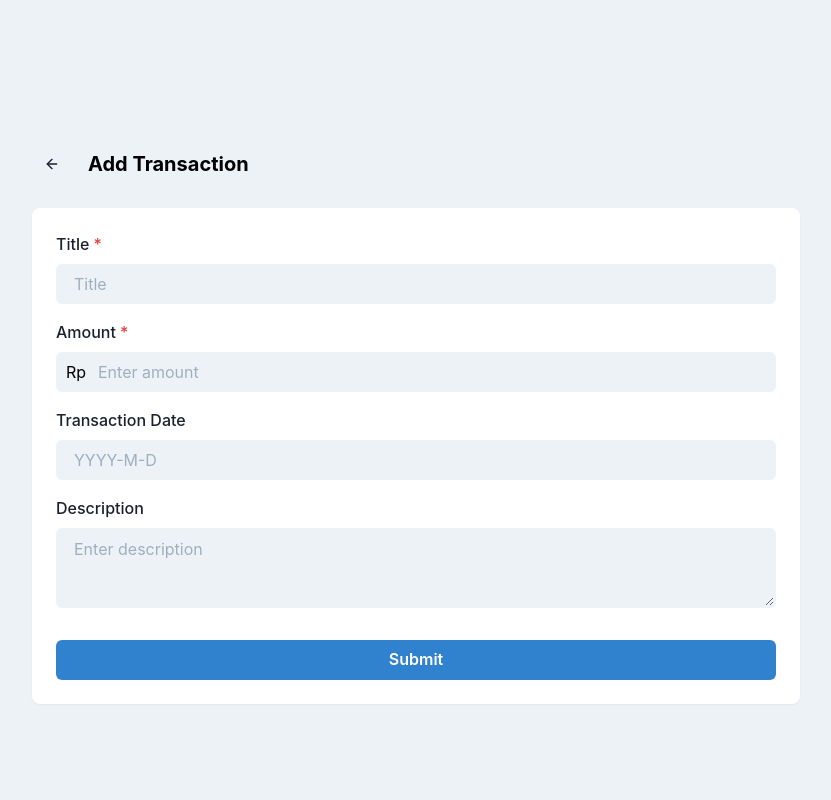
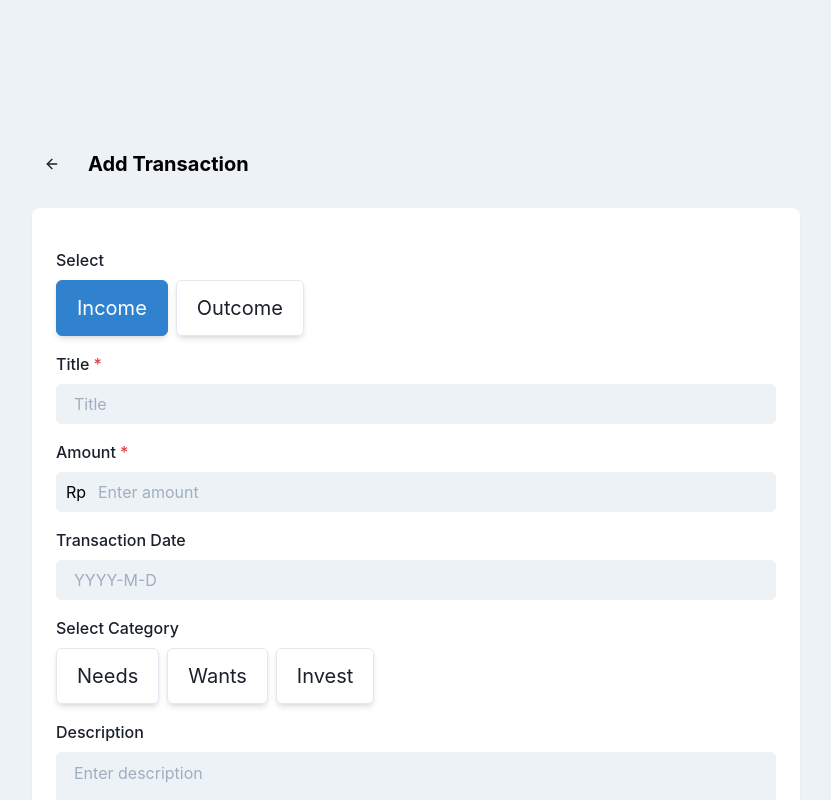
Before and after one commit to seagalputra/silver, a React (Create React App) app: page /transaction/add in a window 1280 px wide. Shown: the top 800 px of the page, without its empty margins (224-1055 px from the left). Built offline with nearby package versions, Linux system fonts and the light colour scheme.

Commit message:
Adding radio button

```diff
--- a/src/AddTransaction.tsx
+++ b/src/AddTransaction.tsx
@@ -12,12 +12,62 @@ import {
   IconButton,
   Flex,
   Tooltip,
+  useRadio,
+  UseRadioProps,
+  useRadioGroup,
+  HStack,
 } from "@chakra-ui/react";
 import DayPickerInput from "react-day-picker/DayPickerInput";
 import { FiArrowLeft } from "react-icons/fi";
 import { Link } from "react-router-dom";
 
-const AddTransaction: React.FC<{}> = () => {
+type RadioCardProps = {
+  children?: React.ReactNode;
+};
+
+const RadioCard = (props: RadioCardProps & UseRadioProps): JSX.Element => {
+  const { getInputProps, getCheckboxProps } = useRadio(props);
+
+  const input = getInputProps();
+  const checkbox = getCheckboxProps();
+
+  return (
+    <Box as="label">
+      <input {...input} />
+      <Box
+        {...checkbox}
+        cursor="pointer"
+        borderWidth="1px"
+        borderRadius="md"
+        boxShadow="md"
+        _checked={{
+          bg: "blue.500",
+          color: "white",
+          borderColor: "blue.500",
+        }}
+        _focus={{
+          boxShadow: "outline",
+        }}
+        px={5}
+        py={3}
+      >
+        {props.children}
+      </Box>
+    </Box>
+  );
+};
+
+const AddTransaction = (): JSX.Element => {
+  const transactionCategory = ["Needs", "Wants", "Invest"];
+  const transactionStatus = ["Income", "Outcome"];
+
+  const { getRootProps, getRadioProps } = useRadioGroup({
+    name: "transactionStatus",
+    defaultValue: "Income",
+    onChange: console.log,
+  });
+  const group = getRootProps();
+
   return (
     <Center fontSize="xl" margin="36" flexDirection="column">
       <Box maxW="3xl" w="full">
@@ -41,7 +91,23 @@ const AddTransaction: React.FC<{}> = () => {
         mt="6"
       >
         <Box p="6">
-          <FormControl id="title" isRequired>
+          <FormControl id="transactionCategory" mt="4">
+            <FormLabel>Select </FormLabel>
+            <HStack {...group}>
+              {transactionStatus.map((value) => {
+                const radio = getRadioProps({
+                  value,
+                  enterKeyHint: "defaultValue",
+                });
+                return (
+                  <RadioCard key={value} {...radio}>
+                    {value}
+                  </RadioCard>
+                );
+              })}
+            </HStack>
+          </FormControl>
+          <FormControl id="title" isRequired mt="4">
             <FormLabel>Title</FormLabel>
             <Input placeholder="Title" variant="filled" />
           </FormControl>
@@ -59,6 +125,22 @@ const AddTransaction: React.FC<{}> = () => {
           <FormControl id="transactionDate" mt="4">
             <FormLabel>Transaction Date</FormLabel>
             <DayPickerInput onDayChange={(day) => console.log(day)} />
+          </FormControl>
+          <FormControl id="transactionCategory" mt="4">
+            <FormLabel>Select Category</FormLabel>
+            <HStack {...group}>
+              {transactionCategory.map((value) => {
+                const radio = getRadioProps({
+                  value,
+                  enterKeyHint: "defaultValue",
+                });
+                return (
+                  <RadioCard key={value} {...radio}>
+                    {value}
+                  </RadioCard>
+                );
+              })}
+            </HStack>
           </FormControl>
           <FormControl id="description" mt="4">
             <FormLabel>Description</FormLabel>
--- a/src/AppRoute.tsx
+++ b/src/AppRoute.tsx
@@ -6,7 +6,7 @@ import FallbackProgress from "./FallbackProgress";
 const Dashboard = lazy(() => import("./Dashboard"));
 const AddTransaction = lazy(() => import("./AddTransaction"));
 
-const AppRoute: React.FC<{}> = () => (
+const AppRoute = (): JSX.Element => (
   <Router>
     <Suspense
       fallback={
--- a/src/Dashboard.tsx
+++ b/src/Dashboard.tsx
@@ -33,7 +33,7 @@ const RECENT_TRANSACTIONS = gql`
   }
 `;
 
-const Dashboard: React.FC<{}> = () => {
+const Dashboard = () => {
   const { loading, data } = useQuery(RECENT_TRANSACTIONS);
 
   return (
--- a/src/FallbackProgress.tsx
+++ b/src/FallbackProgress.tsx
@@ -1,7 +1,7 @@
 import React from "react";
 import { Spinner } from "@chakra-ui/react";
 
-const FallbackProgress: React.FC<{}> = () => (
+const FallbackProgress = (): JSX.Element => (
   <Spinner
     size="xl"
     thickness="4px"
```
Also changed, not shown: src/ColorModeSwitcher.tsx (+12 -10 lines).
